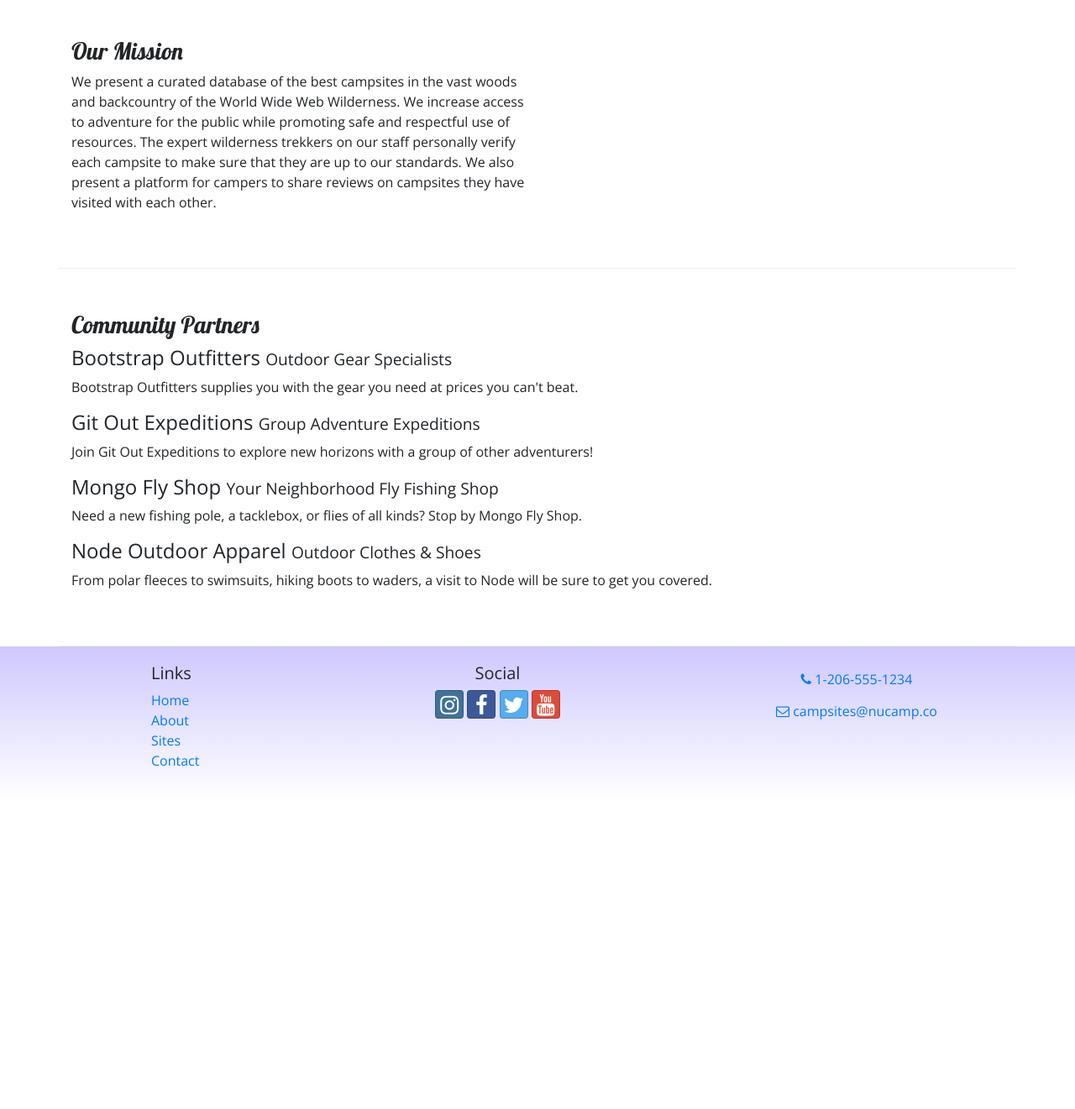
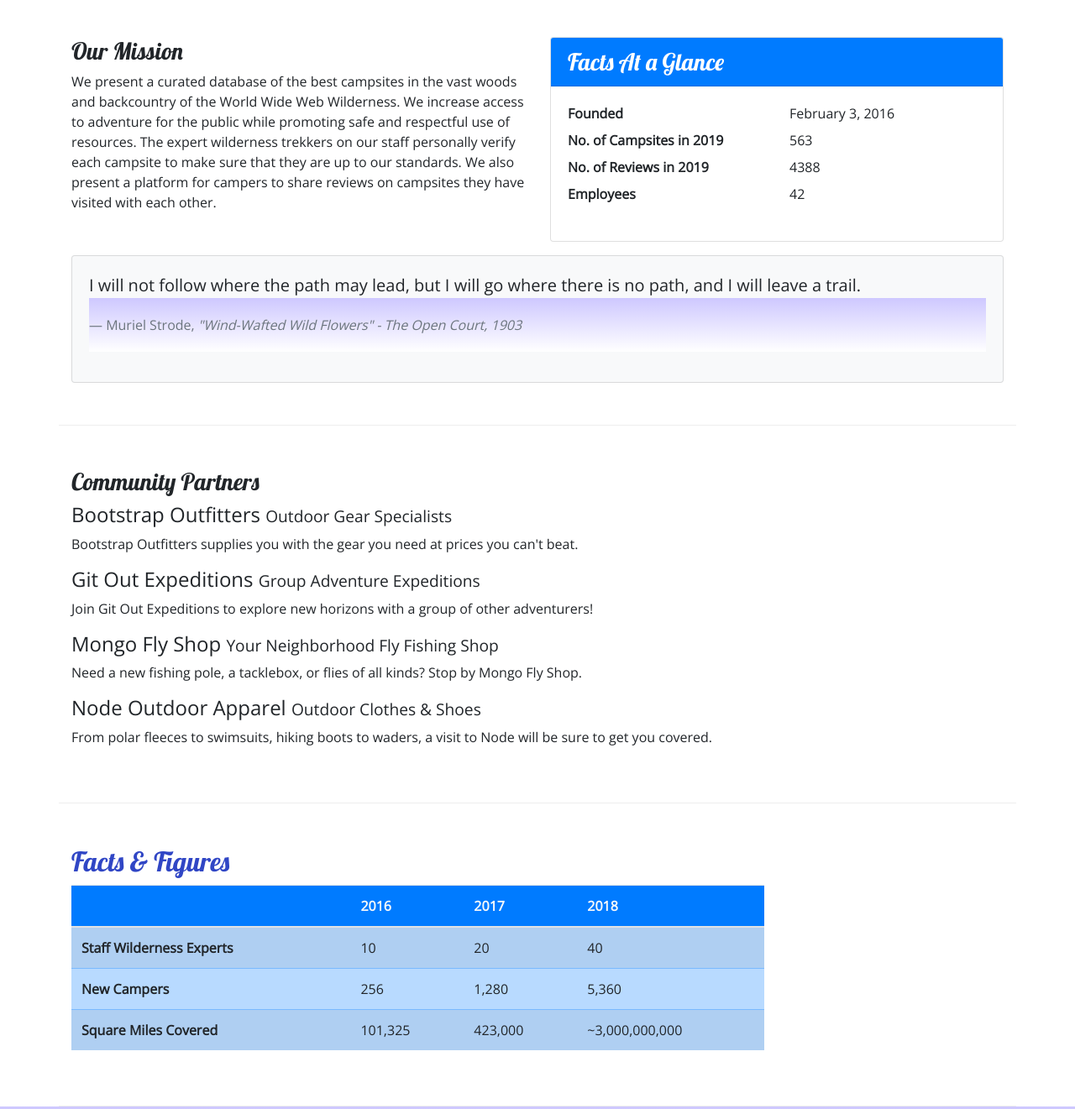
Before and after one commit to santi382016/Bootstrap, a website: page aboutus.html in a window 1280 px wide. Shown: the part 360-1681 px from the top of the page at 84% size. Before the commit the page ends 1314 px from the top, so only its background shows below. Drawn offline with nearby package versions, Linux system fonts and the light colour scheme.

Commit message:
Tables and Cards

```diff
--- a/aboutus.html
+++ b/aboutus.html
@@ -59,10 +59,39 @@
             </div>
         </div>
           <!--Second Row-->
-        <div class="row row-content">
+          <div class="row row-content">
             <div class="col-sm-6">
                 <h3>Our Mission</h3>
-                <p>We present a curated database of the best campsites in the vast woods and backcountry of the World Wide Web Wilderness. We increase access to adventure for the public while promoting safe and respectful use of resources. The expert wilderness trekkers on our staff personally verify each campsite to make sure that they are up to our standards. We also present a platform for campers to share reviews on campsites they have visited with each other.</p>
+                <p>We present a curated database of the best campsites in the vast woods and backcountry of the World Wide Web Wilderness. We increase access to adventure for the public while promoting safe and respectful use of resources. The expert wilderness trekkers on our staff personally verify each campsite to make sure that they are up to our standards. We also present a platform for campers to share reviews on campsites they have visited with  each other.</p>
+            </div>
+            <div class="col-sm-6">
+                <div class="card">
+                    <h3 class="card-header bg-primary text-white">Facts At a Glance</h3>
+                    <div class="card-body">
+                        <dl class="row">
+                            <dt class="col-6">Founded</dt>
+                            <dd class="col-6">February 3, 2016</dd>
+                            <dt class="col-6">No. of Campsites in 2019</dt>
+                            <dd class="col-6">563</dd>
+                            <dt class="col-6">No. of Reviews in 2019</dt>
+                            <dd class="col-6">4388</dd>
+                            <dt class="col-6">Employees</dt>
+                            <dd class="col-6">42</dd>
+                        </dl>
+                    </div>
+                </div>
+            </div>
+            <div class="col">
+                <div class="card bg-light mt-3">
+                    <blockquote class="blockquote card-body">
+                        <p class="mb-0">I will not follow where the path may lead, but I will go where there is no path, and I will leave a trail.</p>
+                        <footer class="blockquote-footer">Muriel Strode,
+                            <cite title="Source Title">"Wind-Wafted Wild Flowers" -
+                                The Open Court, 1903
+                            </cite>
+                        </footer>
+                    </blockquote>
+        		</div>
             </div>
         </div>
           <!--Third ROW-->
@@ -79,9 +108,47 @@
                 <p class="d-none d-sm-block">From polar fleeces to swimsuits, hiking boots to waders, a visit to Node will be sure to get you covered.</p>
             </div>
         </div>
+          <!--Four ROW-->
+        <div class="row row-content">
+            <div class="col-sm-9">
+            	<h2>Facts &amp; Figures</h2>
+            	<div class="table-responsive">
+               	    <table class="table table-striped">
+	                    <thead>
+	                        <tr class="bg-primary text-light">
+	                            <th></th>
+	                            <th>2016</th>
+	                            <th>2017</th>
+	                            <th>2018</th>
+	                        </tr>
+                    	</thead>
+	                    <tbody class="table-primary">
+                            <tr>
+                                <th>Staff Wilderness Experts</th>
+                                <td>10</td>
+                                <td>20</td>
+                                <td>40</td>
+                            </tr>
+                            <tr>
+                                <th>New Campers</th>
+                                <td>256</td>
+                                <td>1,280</td>
+                                <td>5,360</td>
+                            </tr>
+                            <tr>
+                                <th>Square Miles Covered</th>
+                                <td>101,325</td>
+                                <td>423,000</td>
+                                <td>~3,000,000,000</td>
+                            </tr>
+                        </tbody>
+                    </table>
+                </div>
+            </div>
+       </div>
     </div>
 
-    <footer>
+    <footer class="site-footer">
         <div class="container">
             <div class="row">
                 <div class="col-4 col-sm-2 offset-1">
--- a/css/styles.css
+++ b/css/styles.css
@@ -35,3 +35,7 @@ footer {
 .navbar {
     background-color: #901CAD;
 }
+.site-footer{
+    background-image: linear-gradient(#cec8ff, white);
+    padding: 20px 0;
+}
```
Also changed, not shown: contactus.html (+1 -1 lines), index.html (+1 -1 lines).
